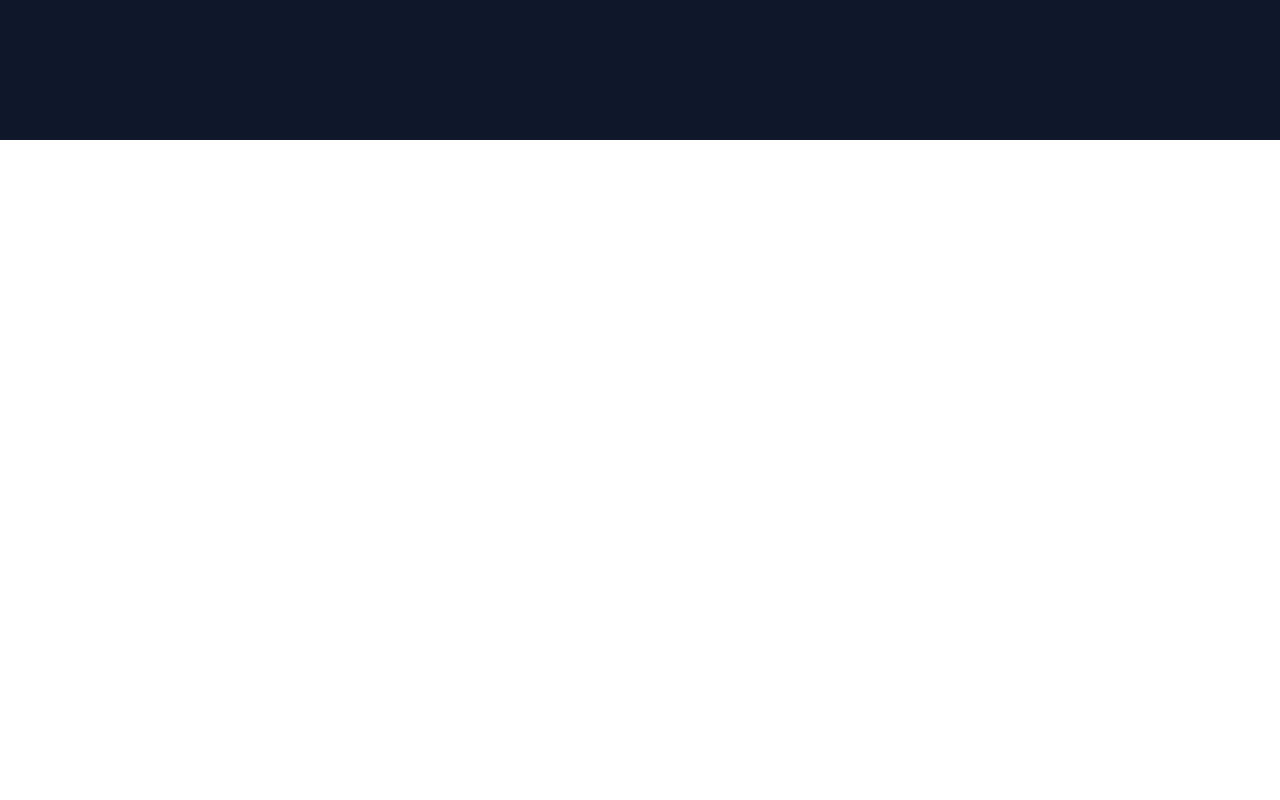
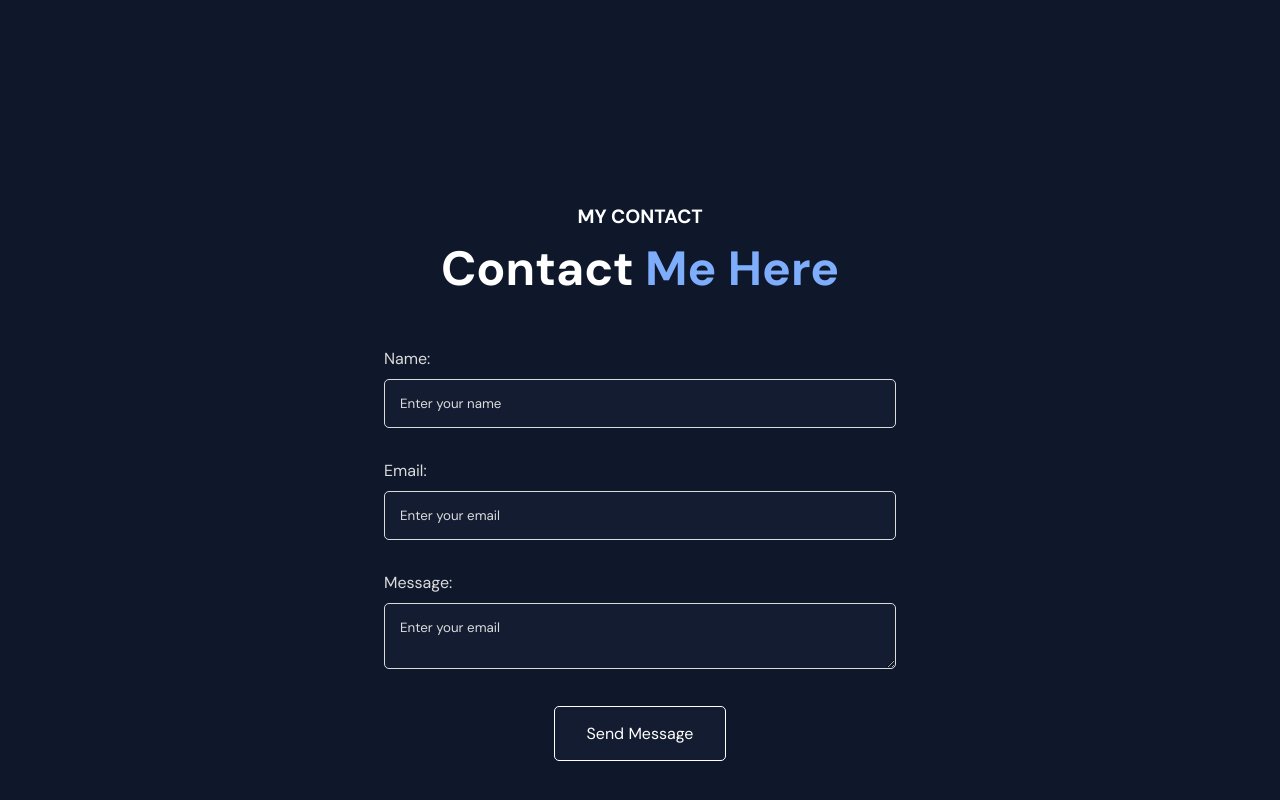
Before and after one commit to Samiha-Hossain19/Portfolio, a React (Create React App) app: page / in a window 1280 px wide. Shown: the part 2581-3381 px from the top of the page. Before the commit the page ends 2721 px from the top, so only its background shows below. Built offline with nearby package versions, Linux system fonts and the light colour scheme.

Commit message:
foooter added

```diff
--- a/src/App.js
+++ b/src/App.js
@@ -7,6 +7,7 @@ import { MainBody, Container } from "./Styles/Global.styled.js";
 import Showcase from "./Components/Showcase";
 import MySkills from "./Components/MySkills";
 import MyProjects from "./Components/MyProjects";
+import Footer from "./Components/Footer";
 function App() {
   return (
     <ThemeProvider theme={theme}>
@@ -15,6 +16,7 @@ function App() {
           <Showcase />
           <MySkills />
           <MyProjects />
+          <Footer />
         </Container>
       </MainBody>
     </ThemeProvider>
--- /dev/null
+++ b/src/Components/Footer.js
@@ -0,0 +1,72 @@
+import React from "react";
+import {
+  PaddingContainer,
+  Heading,
+  BlueText,
+  FlexContainer,
+  Button,
+} from "../Styles/Global.styled";
+import { ContactForm, FormLabel, FormInput } from "../Styles/Footer.styled";
+import { motion } from "framer-motion";
+import { fadeInBottomVariant } from "../Utilities/Variants";
+
+const Footer = () => {
+  return (
+    <PaddingContainer top="5%" bottom="10%">
+      <Heading
+        as={motion.h4}
+        variants={fadeInBottomVariant}
+        initial="hidden"
+        whileInView="visible"
+        size="h4"
+        align="center"
+      >
+        MY CONTACT
+      </Heading>
+
+      <Heading
+        as={motion.h4}
+        variants={fadeInBottomVariant}
+        initial="hidden"
+        whileInView="visible"
+        size="h2"
+        align="center"
+        top="0.5rem"
+      >
+        Contact <BlueText>Me Here</BlueText>
+      </Heading>
+
+      <PaddingContainer top="3rem">
+        <FlexContainer justify="center">
+          <ContactForm
+            as={motion.form}
+            variants={fadeInBottomVariant}
+            initial="hidden"
+            whileInView="visible"
+          >
+            <PaddingContainer bottom="2rem">
+              <FormLabel>Name:</FormLabel>
+              <FormInput type="text" placeholder="Enter your name" />
+            </PaddingContainer>
+
+            <PaddingContainer bottom="2rem">
+              <FormLabel>Email:</FormLabel>
+              <FormInput type="email" placeholder="Enter your email" />
+            </PaddingContainer>
+
+            <PaddingContainer bottom="2rem">
+              <FormLabel>Message:</FormLabel>
+              <FormInput as="textarea" placeholder="Enter your email" />
+            </PaddingContainer>
+
+            <FlexContainer justify="center" responsiveFlex>
+              <Button>Send Message</Button>
+            </FlexContainer>
+          </ContactForm>
+        </FlexContainer>
+      </PaddingContainer>
+    </PaddingContainer>
+  );
+};
+
+export default Footer;
--- /dev/null
+++ b/src/Styles/Footer.styled.js
@@ -0,0 +1,26 @@
+import styled from "styled-components";
+
+export const ContactForm = styled.form`
+  width: 40%;
+  @media ${({ theme }) => theme.breakpoints.mobile} {
+    width: 90%;
+    margin: auto;
+  }
+`;
+
+export const FormLabel = styled.p`
+  color: ${({ theme }) => theme.colors.para_text_color};
+  padding-bottom: 10px;
+`;
+
+export const FormInput = styled.input`
+  width: 100%;
+  background-color: ${({ theme }) => theme.colors.primary_light};
+  border: 1px solid ${({ theme }) => theme.colors.para_text_color};
+  color: ${({ theme }) => theme.colors.para_text_color};
+  border-radius: 5px;
+  padding: 15px;
+  &::placeholder {
+    color: ${({ theme }) => theme.colors.para_text_color};
+  }
+`;
```
